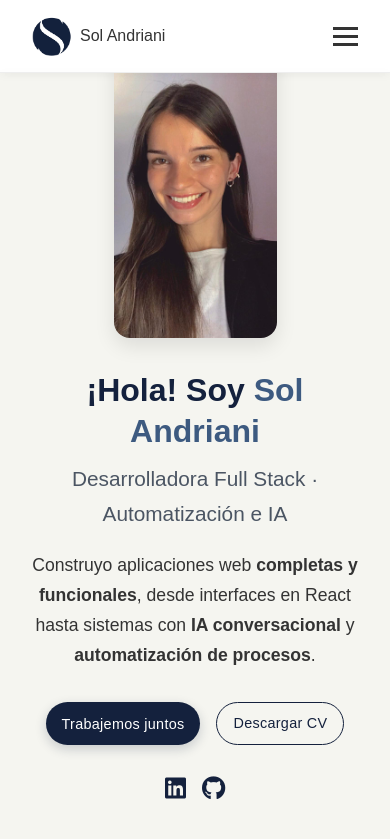
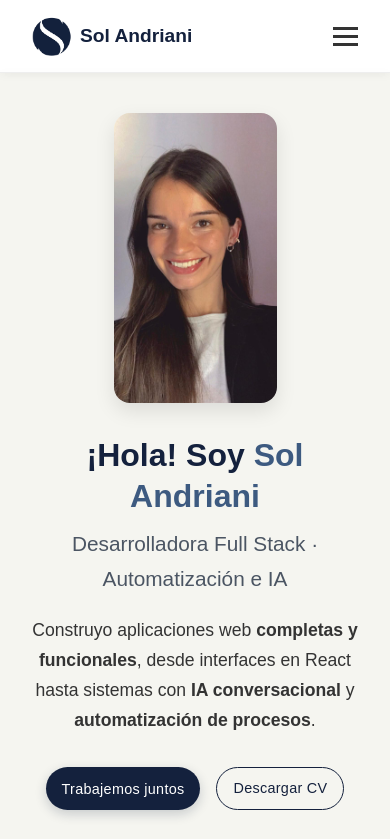
Before and after one commit to SolAndriani/portafolio-sol-andriani, a React (Create React App) app: page / in a window 390 px wide. Shown: the top 839 px of the page. Built offline with nearby package versions, Linux system fonts and the light colour scheme.

Commit message:
actualizo portfolio

```diff
--- a/src/App.css
+++ b/src/App.css
@@ -8,6 +8,7 @@ body {
   background-color: #F5F5F0;
   margin: 0;
   padding: 0;
+  padding-top: 70px;
   line-height: 1.7;
 }
 
@@ -99,6 +100,9 @@ img {
 }
 
 @media (max-width: 768px) {
+  body {
+    padding-top: 65px;
+  }
   h1 { font-size: 1.9rem; }
   h2 { font-size: 1.6rem; }
   h3 { font-size: 1.3rem; }
--- a/src/components/Header.css
+++ b/src/components/Header.css
@@ -1,4 +1,3 @@
-
 .header {
   display: flex;
   justify-content: space-between;
@@ -11,20 +10,21 @@
   left: 0;
   width: 100%;
   z-index: 999;
+  box-sizing: border-box;
   transition: background-color 0.3s ease, box-shadow 0.3s ease;
 }
 
 .header-left {
   display: flex;
   align-items: center;
+  gap: 0.5rem;
 }
 
 .logo {
   height: 40px;
-  margin-right: 0.5rem;
 }
 
-.empresa {
+.header-left span {
   font-weight: bold;
   font-size: 1.2rem;
   color: #14213D;
@@ -50,7 +50,6 @@
   color: #3D5A80;
 }
 
-
 .hamburger {
   display: none;
   flex-direction: column;
@@ -65,7 +64,6 @@
   transition: 0.3s;
 }
 
-/* Animación de la X */
 .bar.open:nth-child(1) {
   transform: rotate(45deg) translate(5px, 5px);
 }
@@ -75,7 +73,6 @@
 .bar.open:nth-child(3) {
   transform: rotate(-45deg) translate(5px, -5px);
 }
-
 
 @media (max-width: 768px) {
   .header-nav {
@@ -107,13 +104,3 @@
     display: flex;
   }
 }
-
-
-html {
-  scroll-behavior: smooth;
-}
-
-
-body {
-  padding-top: 70px;
-}
--- a/src/components/Header.jsx
+++ b/src/components/Header.jsx
@@ -12,9 +12,8 @@ export default function Header() {
     <header className="header">
       <div className="header-left">
         <img src="/imagenes/Logo-SOL.png" alt="Logo SOL" className="logo" />
-        <span className>Sol Andriani</span>
+        <span>Sol Andriani</span>
       </div>
-
 
       <div className="hamburger" onClick={toggleMenu}>
         <div className={`bar ${menuOpen ? "open" : ""}`}></div>
@@ -24,11 +23,11 @@ export default function Header() {
 
       <nav className={`header-nav ${menuOpen ? "open" : ""}`}>
         <ul>
-          <li><a href="#presentacion">Inicio</a></li>
-          <li><a href="#tecnologias">Tecnologías</a></li>
-          <li><a href="#proyectos">Proyectos</a></li>
-          <li><a href="#galeria">Galería</a></li>
-          <li><a href="#contacto">Contacto</a></li>
+          <li><a href="#presentacion" onClick={() => setMenuOpen(false)}>Inicio</a></li>
+          <li><a href="#tecnologias" onClick={() => setMenuOpen(false)}>Tecnologías</a></li>
+          <li><a href="#proyectos" onClick={() => setMenuOpen(false)}>Proyectos</a></li>
+          <li><a href="#galeria" onClick={() => setMenuOpen(false)}>Galería</a></li>
+          <li><a href="#contacto" onClick={() => setMenuOpen(false)}>Contacto</a></li>
         </ul>
       </nav>
     </header>
```
